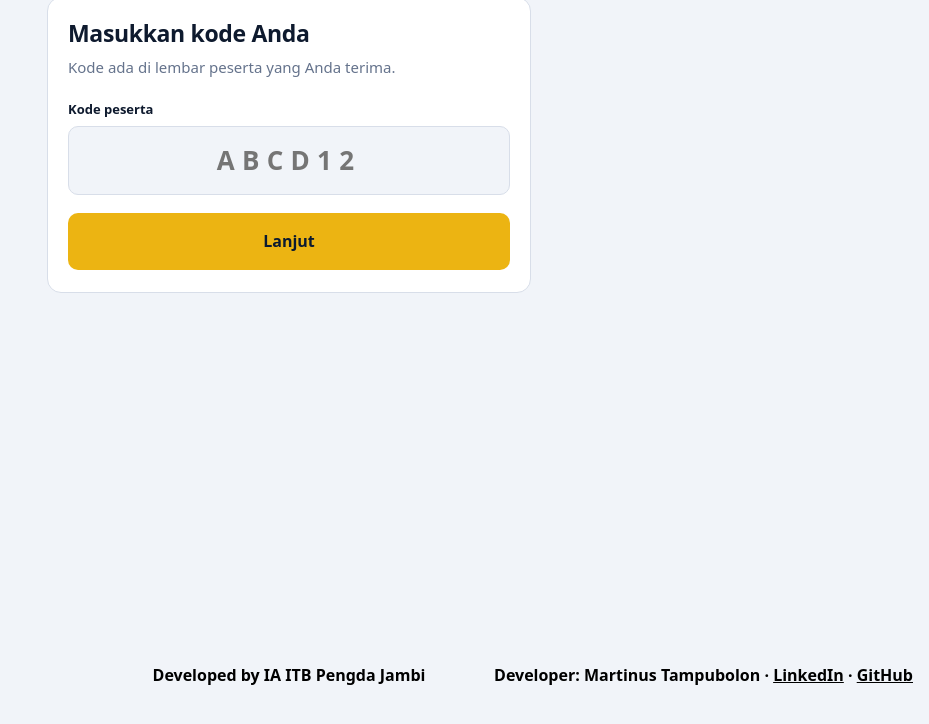
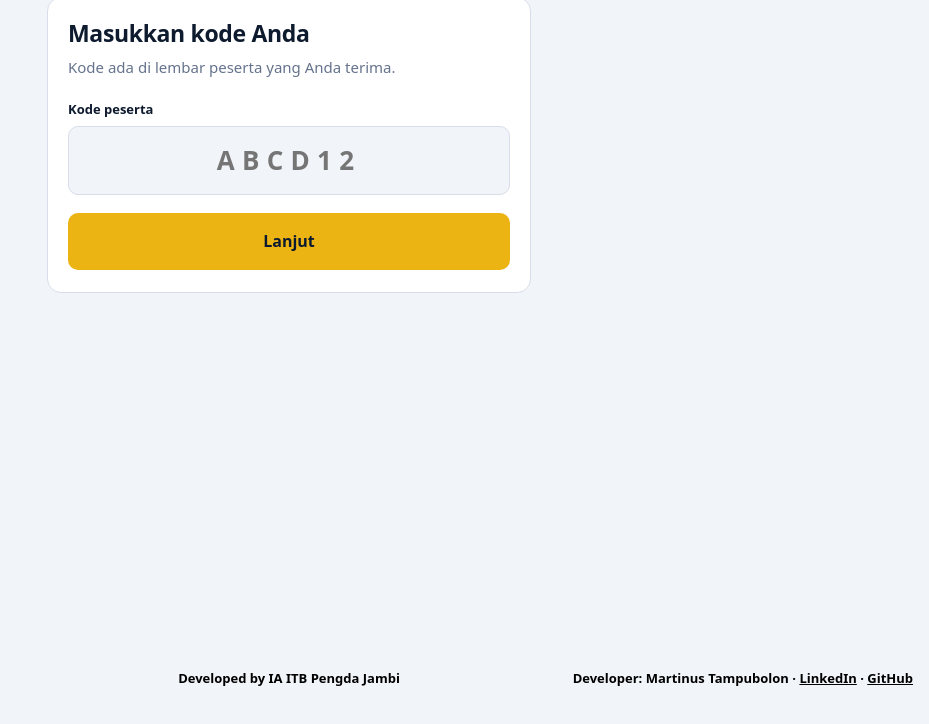
Before and after one commit to tampubolon/iaitbjambi.org, a website: page aiimpact-demo/cloudflare/web/index.html in a window 1280 px wide. Shown: the part 72-796 px from the top of the page, without its empty margins (351-1280 px from the left). Drawn offline with Linux system fonts and the light colour scheme.

Commit message:
aiimpact-demo: builder footer credits at 13px
At 16px bold they outweighed the header. Deployed as version 90151e17.

```diff
--- a/aiimpact-demo/cloudflare/web/index.html
+++ b/aiimpact-demo/cloudflare/web/index.html
@@ -95,7 +95,7 @@ button.ghost:hover{border-color:var(--navy)}
 html{overflow-x:clip}
 footer{margin-top:auto;padding:26px 16px 0;width:100vw;margin-left:calc(50% - 50vw);
   display:grid;grid-template-columns:1fr auto 1fr;align-items:end;gap:8px 16px;
-  font-size:16px;font-weight:700;color:#000}
+  font-size:13px;font-weight:700;color:#000}
 @media (prefers-color-scheme:dark){footer,.tag{color:var(--ink)}}
 footer .ia{grid-column:2;text-align:center}
 footer .dev{grid-column:3;justify-self:end;text-align:right}
```
